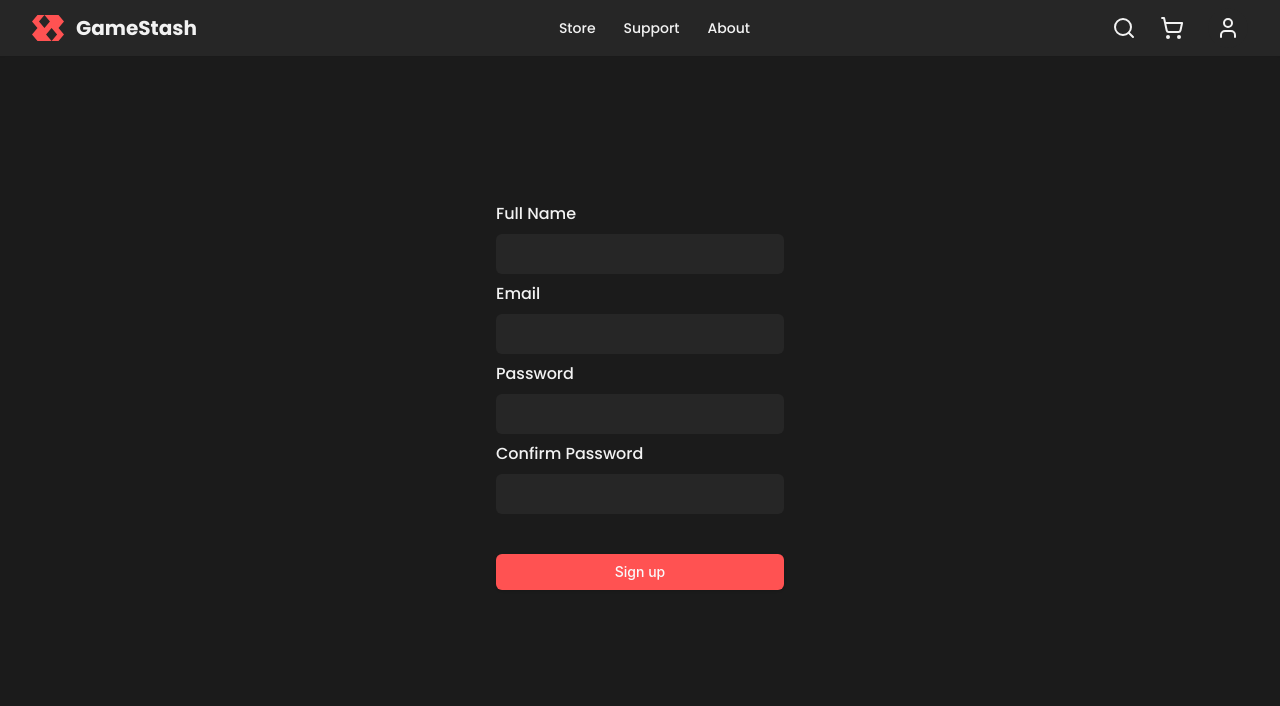
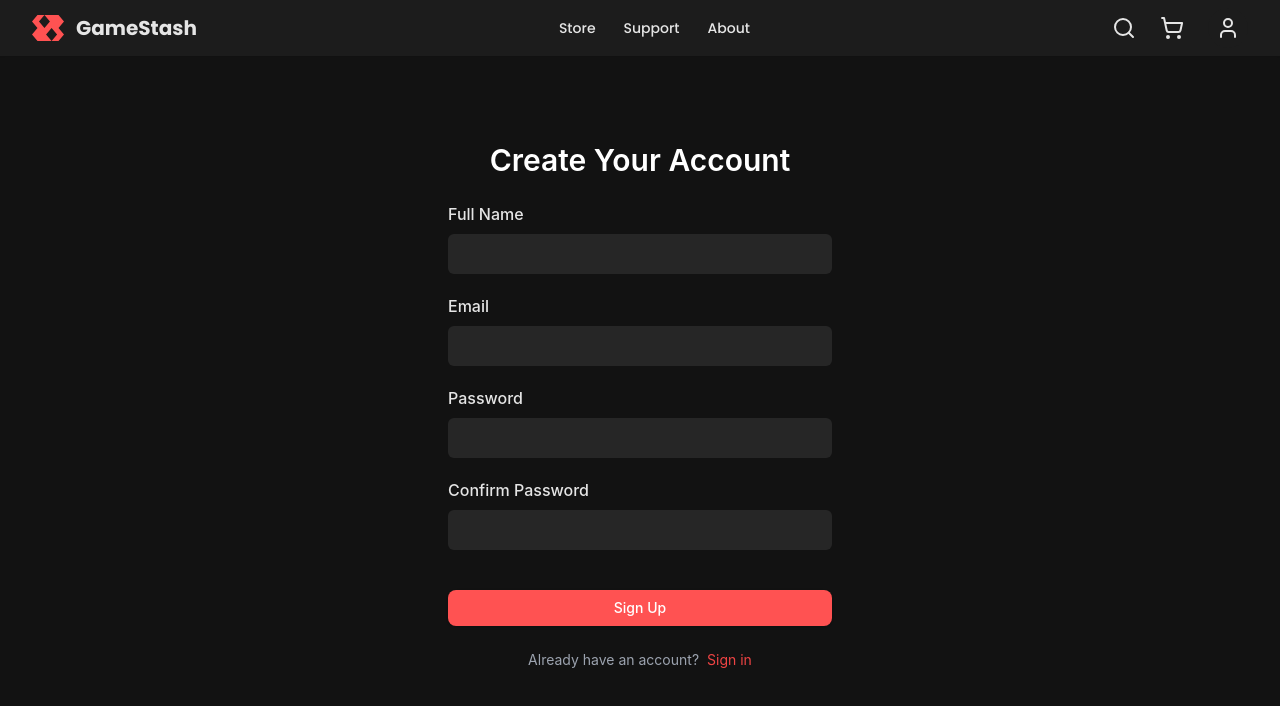
Before and after one commit to pranaaavj/GameStash-client, a React (Vite) app: page /sign-up in a window 1280 px wide. Shown: the top 706 px of the page. Built offline with nearby package versions, Linux system fonts and the light colour scheme.

Commit message:
updated tailwindcss

```diff
--- a/src/components/user/SignIn.jsx
+++ b/src/components/user/SignIn.jsx
@@ -1,9 +1,9 @@
 import { Button } from '@/shadcn/components/ui/button';
 import { useState } from 'react';
-import { Separator } from '@/shadcn/components/ui/separator';
 import { InputField } from '../common';
 import { Eye, EyeOff } from 'lucide-react';
 import { InputGroup, InputRightElement } from '@chakra-ui/react';
+import { Link } from 'react-router-dom';
 
 const emptyInput = { email: '', password: '' };
 
@@ -21,7 +21,11 @@ export const SignIn = () => {
 
   return (
     <div className='flex h-[calc(100vh-120px)] w-full items-center justify-center'>
-      <div className='flex flex-col space-y-10 w-full max-w-md px-6  md:px-20 text-primary-text'>
+      <div className='flex flex-col space-y-10 w-full max-w-lg px-8 py-6 md:px-20 text-primary-text'>
+        <h1 className='text-3xl font-semibold text-white text-center'>
+          Sign in to Your Account
+        </h1>
+
         <form
           action='/'
           onSubmit={handleSubmit}
@@ -61,10 +65,22 @@ export const SignIn = () => {
             Sign in
           </Button>
         </form>
-        <Separator />
+        <div className='flex items-center justify-between mt-6'>
+          <hr className='w-full border-gray-600' />
+          <span className='mx-4 text-sm text-gray-400'>OR</span>
+          <hr className='w-full border-gray-600' />
+        </div>
         <Button className='bg-white text-black rounded-full'>
           Sign in with Google
         </Button>
+        <p className='text-sm text-gray-400 mt-4 text-center'>
+          Don&#39;t have an Account ?
+          <Link
+            to={'/sign-up'}
+            className='text-red-500 hover:underline ml-2'>
+            Sign up
+          </Link>
+        </p>
       </div>
     </div>
   );
--- a/src/components/user/SignUp.jsx
+++ b/src/components/user/SignUp.jsx
@@ -1,6 +1,8 @@
+import { Link } from 'react-router-dom';
 import { Button } from '@/shadcn/components/ui/button';
-import { useState } from 'react';
+import { useEffect, useState } from 'react';
 import { InputField } from '../common';
+import { validateSignUp } from '@/utils';
 
 const emptyInput = {
   name: '',
@@ -12,6 +14,11 @@ const emptyInput = {
 
 export const SignUp = () => {
   const [userInput, setUserInput] = useState(emptyInput);
+  const [validation, setValidation] = useState(emptyInput);
+
+  useEffect(() => {
+    setValidation(emptyInput);
+  }, [userInput]);
 
   const handleChange = ({ target: { value, name } }) => {
     setUserInput((prevState) => ({ ...prevState, [name]: value }));
@@ -19,24 +26,32 @@ export const SignUp = () => {
 
   const handleSubmit = (e) => {
     e.preventDefault();
+    const validation = validateSignUp(userInput);
+    if (Object.keys(validation).length > 0) {
+      setValidation(validation);
+      return;
+    }
   };
 
   return (
-    <div className='flex h-[calc(100vh-120px)] w-full items-center justify-center'>
-      <div className='flex flex-col space-y-10 w-full max-w-md px-6  md:px-20 text-primary-text'>
+    <div className='flex h-[calc(100vh-100px)] w-full items-center justify-center'>
+      <div className='flex flex-col space-y-6 w-full max-w-md px-8 py-6 text-primary-text'>
+        <h1 className='text-3xl font-semibold text-white text-center'>
+          Create Your Account
+        </h1>
+
         <form
-          action='/'
-          onSubmit={handleSubmit}
-          className='flex flex-col'>
-          <div className='space-y-2 font-poppins relative'>
+          className='flex flex-col '
+          onSubmit={handleSubmit}>
+          <div className='space-y-5'>
             <InputField
               type='text'
               value={userInput.name}
               onChange={handleChange}
               label='Full Name'
               name='name'
-              isInvalid={false}
-              errorMessage=''
+              isInvalid={!!validation.name}
+              errorMessage={validation.name}
             />
             <InputField
               type='email'
@@ -44,8 +59,8 @@ export const SignUp = () => {
               onChange={handleChange}
               label='Email'
               name='email'
-              isInvalid={false}
-              errorMessage=''
+              isInvalid={!!validation.email}
+              errorMessage={validation.email}
             />
 
             <InputField
@@ -54,8 +69,8 @@ export const SignUp = () => {
               onChange={handleChange}
               label='Password'
               name='password'
-              isInvalid={false}
-              errorMessage=''
+              isInvalid={!!validation.password}
+              errorMessage={validation.password}
             />
             <InputField
               type='password'
@@ -63,14 +78,23 @@ export const SignUp = () => {
               onChange={handleChange}
               label='Confirm Password'
               name='cPassword'
-              isInvalid={false}
-              errorMessage=''
+              isInvalid={!!validation.cPassword}
+              errorMessage={validation.cPassword}
             />
           </div>
-          <Button className='bg-accent-red hover:bg-hover-red mt-10'>
-            Sign up
+          <Button className='bg-accent-red hover:bg-accent-blue mt-10 text-white py-2 rounded-lg'>
+            Sign Up
           </Button>
         </form>
+
+        <p className='text-sm text-gray-400 mt-4 text-center'>
+          Already have an account?
+          <Link
+            to={'/sign-in'}
+            className='text-red-500 hover:underline ml-2'>
+            Sign in
+          </Link>
+        </p>
       </div>
     </div>
   );
--- /dev/null
+++ b/src/utils/index.js
@@ -0,0 +1 @@
+export { validateSignUp } from './validation/validateSignUp';
--- /dev/null
+++ b/src/utils/validation/validateSignUp.js
@@ -0,0 +1,24 @@
+export const validateSignUp = (userInput) => {
+  let validation = {};
+  const emailRegex = /^[^\s@]+@[^\s@]+\.[^\s@]+$/;
+  const passwordRegex = /^(?=.*[A-Za-z])(?=.*\d)[A-Za-z\d]{6,}$/;
+
+  if (userInput.password !== userInput.cPassword) {
+    validation.cPassword = 'Password do not match';
+    return validation;
+  }
+
+  if (userInput.name == '') validation.name = 'Name cannot be empty';
+
+  if (userInput.email == '') validation.email = 'Email cannot be empty';
+  else if (!emailRegex.test(userInput.email))
+    validation.email = 'Please enter a valid email';
+
+  if (userInput.password == '')
+    validation.password = 'Password cannot be empty';
+  else if (!passwordRegex.test(userInput.password))
+    validation.password =
+      'Password must be at least 6 characters long and include at least one letter and one number';
+
+  return validation;
+};
--- a/tailwind.config.js
+++ b/tailwind.config.js
@@ -52,12 +52,11 @@ export default {
           5: 'hsl(var(--chart-5))',
         },
 
-        // Adding your custom theme
-        'primary-bg': '#1b1b1b', // Warmer dark background
-        'secondary-bg': '#262626', // Lighter dark for contrast
-        'primary-text': '#f2f2f2', // Warmer white for readability
-        'secondary-text': '#c0c0c0', // Improved contrast for secondary text
-        'muted-text': '#d9d9d9', // Muted text for subtlety
+        'primary-bg': '#121212', // Darker background with slight warmth
+        'secondary-bg': '#1c1c1c', // Darker secondary background for contrast
+        'primary-text': '#e5e5e5', // Slightly brighter for readability against dark background
+        'secondary-text': '#b3b3b3', // Slightly improved contrast for secondary text
+        'muted-text': '#a8a8a8', // A bit more contrast for muted text
         'accent-red': '#ff5252', // Red for CTAs
         'accent-blue': '#5a9bf5', // Blue for secondary actions
         'accent-green': '#00e676', // Green for success
```
Also changed, not shown: src/components/user/Example.jsx (added).
